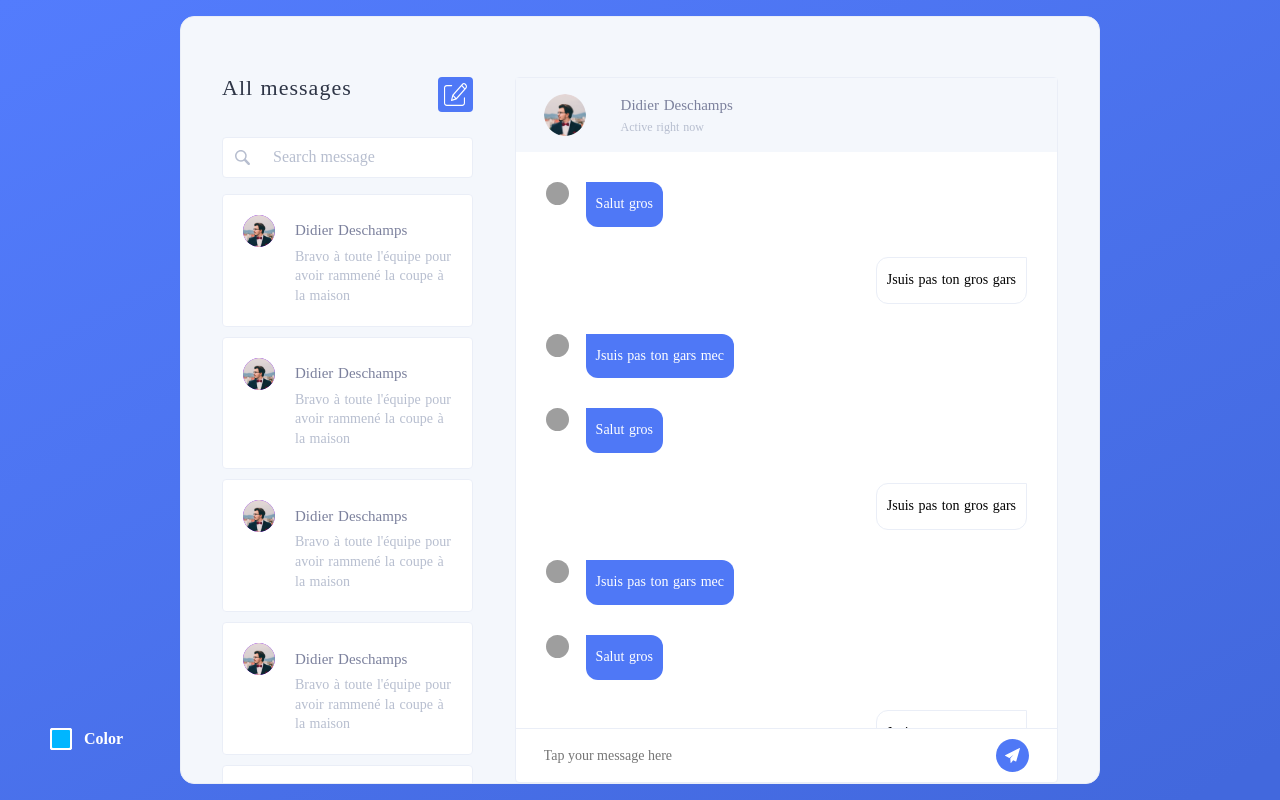
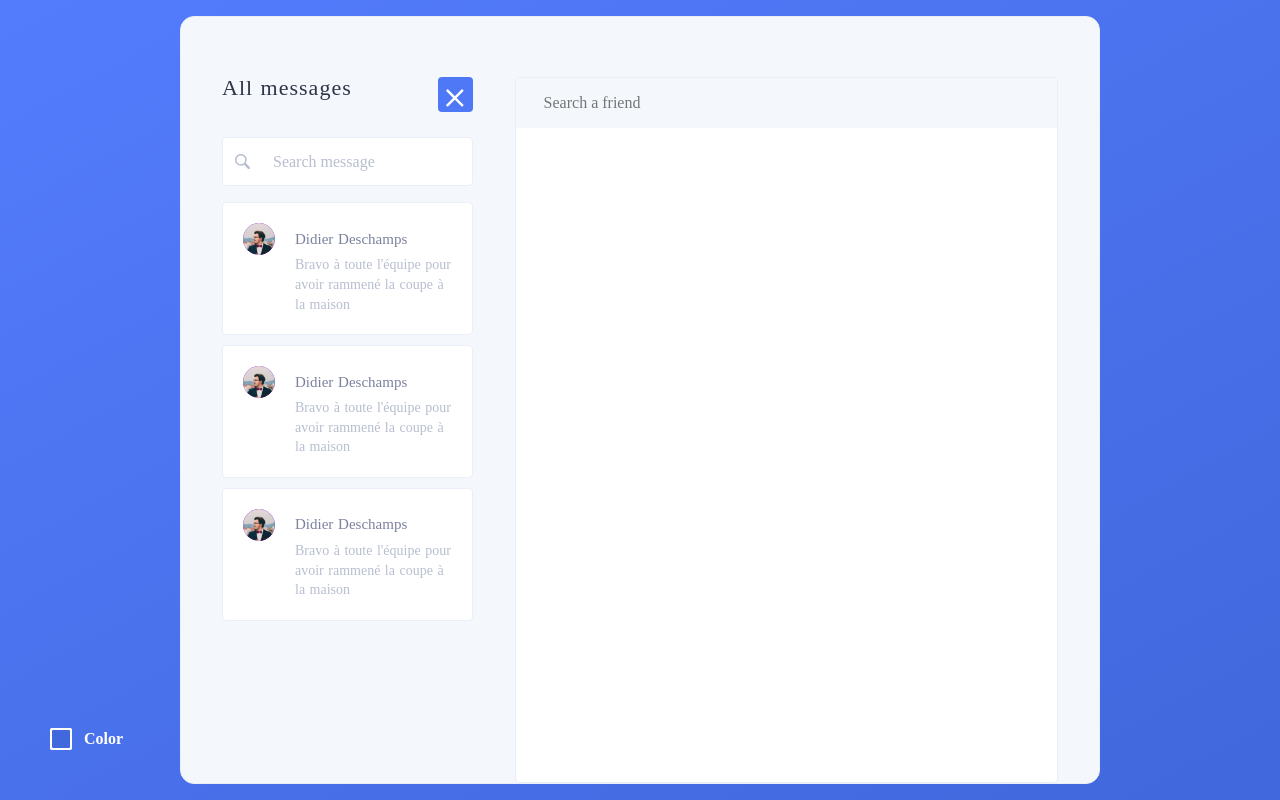
Before and after one commit to gabrielstik/crado-chat, a Nuxt app: page / in a window 1280 px wide. Built offline with nearby package versions, Linux system fonts and the light colour scheme; grey boxes are pictures that could not be loaded; a web font is replaced by a local one.

Commit message:
New messages & set messages status (receive or sent)

```diff
--- a/layouts/chat.vue
+++ b/components/Chat.vue
@@ -3,20 +3,25 @@
     <div class="allMessages">
       <div class="title">
         <h2>All messages</h2>
-        <div class="newMessage"></div>
+        <div v-if="!isSearch" v-on:click="isSearch = !isSearch" class="newMessage"></div>
+        <div v-else v-on:click="isSearch = !isSearch" class="newMessage--close">×</div>
       </div>
       <input class="search" type="text" name="search" placeholder="Search message"/>
+      <!-- <chat-previews/> -->
       <div class="previews">
-        <MessagePreview/>
-        <MessagePreview/>
-        <MessagePreview/>
-        <MessagePreview/>
-        <MessagePreview/>
-        <MessagePreview/>
+        <div
+          v-for="(messagePreview, index) in messagePreviews"
+          :key="index"
+          v-on:click="openConversation(messagePreview.conversationID)"
+        >
+          <MessagePreview/>
+        </div>
       </div>
     </div>
     <div class="chatWindowContainer">
-      <ChatWindow/>
+      <ChatWindow
+        :isSearch=isSearch
+      />
     </div>
   </section>
 </template>
@@ -31,6 +36,32 @@ export default {
     Message,
     ChatWindow,
     MessagePreview
+  },
+  data() {
+    return {
+      isSearch: true,
+      messagePreviews: [
+        {
+          receiverID: '3',
+          conversationID: '1',
+        },
+        {
+          receiverID: '4',
+          conversationID: '2',
+        },
+        {
+          receiverID: '3',
+          conversationID: '3',
+        }
+      ]
+    }
+  },
+  methods: {
+    openConversation(_conversationID) {
+      this.isSearch = false
+
+
+    }
   }
 }
 </script>
@@ -56,6 +87,10 @@ export default {
   padding: 60px 41px 0 41px;
 }
 
+.previews {
+  overflow-y: scroll;
+}
+
 .newMessage {
   background: url("../assets/pictograms/new.svg");
   background-color: var(--main);
@@ -70,6 +105,28 @@ export default {
   cursor: pointer;
 }
 
+.newMessage--close {
+  display: flex;
+  justify-content: center;
+  align-items: center;
+
+  background-color: var(--main);
+  background-repeat: no-repeat;
+  background-position: 50%;
+  text-align: center;
+  font-size: 40px;
+
+  border-radius: 4px;
+
+  width: 35px;
+  height: 35px;
+
+  color: var(--white);
+
+  cursor: pointer;
+  user-select: none;
+}
+
 .allMessages {
   width: 30%;
   height: 100%;
@@ -77,10 +134,6 @@ export default {
   flex-direction: column;
   justify-content: flex-start;
   align-items: center;
-}
-
-.previews {
-  overflow-y: scroll;
 }
 
 .allMessages .title {
--- /dev/null
+++ b/components/ChatHeader.vue
@@ -0,0 +1,86 @@
+<template>
+  <div v-if="isSearch == false" class="chatWindow__header">
+    <div class="chatWindow__author">
+      <div class="chatWindow__authorPicture">
+        <img src="../assets/images/man1.png" alt="author picture">
+      </div>
+      <div class="chatWindow__authorInfos">
+        <div class="chatWindow__authorName">Didier Deschamps</div>
+        <div class="chatWindow__status">Active right now</div>
+      </div>
+    </div>
+  </div>
+  <div v-else class="chatWindow__header">
+    <form action="">
+      <input type="text" placeholder="Search a friend">
+      <input type="submit" value="">
+    </form>
+  </div>
+</template>
+<script>
+export default {
+  props: {
+    isSearch: {
+      type: Boolean,
+      default: () => true
+    },
+  },
+}
+</script>
+
+<style scoped>
+  .chatWindow__header {
+    width: 100%;
+    padding: 16px 28px;
+
+    background-color: var(--background)
+  }
+
+  .chatWindow__author {
+    display: flex;
+  }
+
+  .chatWindow__authorPicture {
+    width: 42px;
+    height: 42px;
+
+    overflow: hidden;
+
+    border-radius: 100%;
+  }
+
+  .chatWindow__authorPicture img {
+    width: 100%;
+    height: 100%;
+
+    object-fit: cover;
+  }
+
+  .chatWindow__authorInfos {
+    display: flex;
+    flex-direction: column;
+    justify-content: center;
+
+    margin-left: 35px;
+  }
+
+  .chatWindow__authorName {
+    margin-bottom: 8px;
+
+    font-size: 15px;
+    color: var(--author)
+  }
+
+  .chatWindow__status {
+    font-size: 12px;
+    color: var(--authorSecondary)
+  }
+
+    .chatWindow input[type="text"] {
+    width: 100%;
+  }
+
+  .chatWindow input[type="submit"] {
+    display: none;
+  }
+</style>
--- /dev/null
+++ b/components/ChatMessages.vue
@@ -0,0 +1,47 @@
+<template>
+    <div class="chatWindow__messages">
+      <Message
+        v-for="(message, index) in messages"
+        :key="index"
+        :isSent=isSent(message.authorID)
+        image="./_nuxt/assets/images/man1.png"
+        :content=message.content
+      />
+    </div>
+</template>
+
+<script>
+import Message from '~/components/Message.vue'
+
+export default {
+  components: {
+    Message,
+  },
+  methods: {
+    isSent: (_authorID) => {
+      return /*userID*/3 == _authorID // Update varables name
+    }
+  },
+  data() {
+    return {
+      messages: [
+        {
+          content: 'coucou',
+          authorID: '3',
+          date: '42986529O659'
+        },
+        {
+          content: 'Salut',
+          authorID: '4',
+          date: '42986529O659'
+        },
+        {
+          content: 'coucou Thierry',
+          authorID: '3',
+          date: '42986529O659'
+        }
+      ]
+    }
+  }
+}
+</script>
--- /dev/null
+++ b/components/ChatPreviews.vue
@@ -0,0 +1,43 @@
+<template>
+  <div class="previews">
+    <MessagePreview
+      v-for="(messagePreview, index) in messagePreviews"
+      :key="index"
+    />
+  </div>
+</template>
+
+<script>
+import MessagePreview from '~/components/MessagePreview.vue'
+
+export default {
+  components: {
+    MessagePreview,
+  },
+
+  data() {
+    return {
+      messagePreviews: [
+        {
+          receiverID: '3',
+          conversationID: '1',
+        },
+        {
+          receiverID: '4',
+          conversationID: '2',
+        },
+        {
+          receiverID: '3',
+          conversationID: '3',
+        }
+      ]
+    }
+  }
+}
+</script>
+
+<style scoped>
+  .previews {
+    overflow-y: scroll;
+  }
+</style>
--- a/components/ChatWindow.vue
+++ b/components/ChatWindow.vue
@@ -1,58 +1,13 @@
 <template>
   <div class="chatWindow">
-    <div class="chatWindow__header">
-      <div class="chatWindow__author">
-        <div class="chatWindow__authorPicture">
-          <img src="../assets/images/man1.png" alt="author picture">
-        </div>
-        <div class="chatWindow__authorInfos">
-          <div class="chatWindow__authorName">Didier Deschamps</div>
-          <div class="chatWindow__status">Active right now</div>
-        </div>
-      </div>
-    </div>
-    <div class="chatWindow__messages">
-      <Message
-        status='received'
-        image="./_nuxt/assets/images/man1.png"
-        content='Salut gros'
-      />
-      <Message
-        content='Jsuis pas ton gros gars'
-      />
-      <Message
-        status='received'
-        image="./_nuxt/assets/images/man1.png"
-        content='Jsuis pas ton gars mec'
-      />
-      <Message
-        status='received'
-        image="./_nuxt/assets/images/man1.png"
-        content='Salut gros'
-      />
-      <Message
-        content='Jsuis pas ton gros gars'
-      />
-      <Message
-        status='received'
-        image="./_nuxt/assets/images/man1.png"
-        content='Jsuis pas ton gars mec'
-      />
-      <Message
-        status='received'
-        image="./_nuxt/assets/images/man1.png"
-        content='Salut gros'
-      />
-      <Message
-        content='Jsuis pas ton gros gars'
-      />
-      <Message
-        status='received'
-        image="./_nuxt/assets/images/man1.png"
-        content='Jsuis pas ton gars mec'
-      />
-    </div>
-    <div class="chatWindow__footer">
+    <chat-header
+      :isSearch=isSearch
+    />
+    <!-- <chat-search/> -->
+    <chat-messages
+      v-if="!isSearch"
+    />
+    <div v-if="!isSearch" class="chatWindow__footer">
       <div class="chatWindow__input">
         <form action="">
           <input type="text" placeholder="Tap your message here">
@@ -65,11 +20,21 @@
 
 <script>
 import Message from '~/components/Message.vue'
+import ChatHeader from '~/components/ChatHeader.vue'
+import ChatMessages from '~/components/ChatMessages.vue'
 
 export default {
   components: {
-    Message
-  }
+    Message,
+    ChatHeader,
+    ChatMessages,
+  },
+  props: {
+    isSearch: {
+      type: Boolean,
+      default:() => false
+    }
+  },
 }
 </script>
 
@@ -87,53 +52,6 @@ export default {
 
     font-family: 'Muli';
     text-align: left;
-  }
-
-  .chatWindow__header {
-    width: 100%;
-    padding: 16px 28px;
-
-    background-color: var(--background)
-  }
-
-  .chatWindow__author {
-    display: flex;
-  }
-
-  .chatWindow__authorPicture {
-    width: 42px;
-    height: 42px;
-
-    overflow: hidden;
-
-    border-radius: 100%;
-  }
-
-  .chatWindow__authorPicture img {
-    width: 100%;
-    height: 100%;
-
-    object-fit: cover;
-  }
-
-  .chatWindow__authorInfos {
-    display: flex;
-    flex-direction: column;
-    justify-content: center;
-
-    margin-left: 35px;
-  }
-
-  .chatWindow__authorName {
-    margin-bottom: 8px;
-
-    font-size: 15px;
-    color: var(--author)
-  }
-
-  .chatWindow__status {
-    font-size: 12px;
-    color: var(--authorSecondary)
   }
 
   .chatWindow__messages {
--- a/components/Colors.vue
+++ b/components/Colors.vue
@@ -65,6 +65,14 @@ export default {
             bottomRight: "0072FF"
           }
         },
+        {
+          background: "var(--red)" ,
+          gradient:
+          {
+            topLeft: "E53935",
+            bottomRight: "E35D5B"
+          }
+        },
       ],
     }
   },
@@ -74,7 +82,9 @@ export default {
       for (const color of this.$refs.colors) {
         color.style.zIndex = '0'
       }
+
       this.$refs.colors[_index].style.zIndex = '10'
+
       document.documentElement.style.setProperty("--body", `linear-gradient(151.56deg, #${_gradient.topLeft} 0%, #${_gradient.bottomRight} 96.79%)`);
       document.documentElement.style.setProperty("--main", `${_color}`);
     }
@@ -106,40 +116,13 @@ export default {
     height: 22px;
   }
 
-  /* .colors__squares .colors__square:nth-child(1) {
-    background-color: var(--red)
+  .colors__squares .colors__square:nth-child(1) {
+    z-index: 10;
   }
-
-  .colors__squares .colors__square:nth-child(2) {
-    background-color: var(--yellow)
-  }
-
-  .colors__squares .colors__square:nth-child(3) {
-    background-color: var(--lightBlue)
-  }
-
-  .colors__squares .colors__square:nth-child(4) {
-    background-color: var(--green)
-  } */
 
   .colors__squares:not(.active) .colors__square {
     transform: translateY(0px)!important
   }
-  /* .colors__squares.active .colors__square:nth-child(1) {
-    transform: translateY(-30px)
-  }
-
-  .colors__squares.active .colors__square:nth-child(2) {
-    transform: translateY(-60px)
-  }
-
-  .colors__squares.active .colors__square:nth-child(3) {
-    transform: translateY(-90px)
-  }
-
-  .colors__squares.active .colors__square:nth-child(4) {
-    transform: translateY(-120px)
-  } */
 
   .colors__square {
     position: absolute;
--- a/components/Message.vue
+++ b/components/Message.vue
@@ -1,6 +1,6 @@
 <template>
   <div
-    v-if="status == 'received'"
+    v-if="!isSent"
     class="messageContainer received"
   >
     <div class="imgContainer">
@@ -30,15 +30,19 @@ export default{
       type: String,
       default: () => "Salut"
     },
-    status: {
-      type: String,
-      default: () => ""
+    isSent: {
+      type: Boolean,
+      default: () => false
     },
     image: {
       type: String,
       default: () => ""
+    },
+    isSearch: {
+      type: Boolean,
+      default:() => false
     }
-  }
+  },
 }
 </script>
 
--- a/components/MessagePreview.vue
+++ b/components/MessagePreview.vue
@@ -24,6 +24,8 @@
 
     border-radius: 4px;
     border: 1px solid var(--border);
+
+    cursor: pointer;
   }
 
   .messagePreview__author {
--- a/pages/index.vue
+++ b/pages/index.vue
@@ -12,7 +12,7 @@ import AppLogo from '~/components/AppLogo.vue'
 import MessagePreview from '~/components/MessagePreview.vue'
 import ChatWindow from '~/components/ChatWindow.vue'
 import Colors from '~/components/Colors.vue'
-import chat from '~/layouts/chat.vue'
+import Chat from '~/components/Chat.vue'
 
 export default {
   components: {
@@ -20,7 +20,7 @@ export default {
     MessagePreview,
     ChatWindow,
     Colors,
-    chat
+    Chat
   },
 }
 </script>
```
Also changed, not shown: store/index.js (added).
